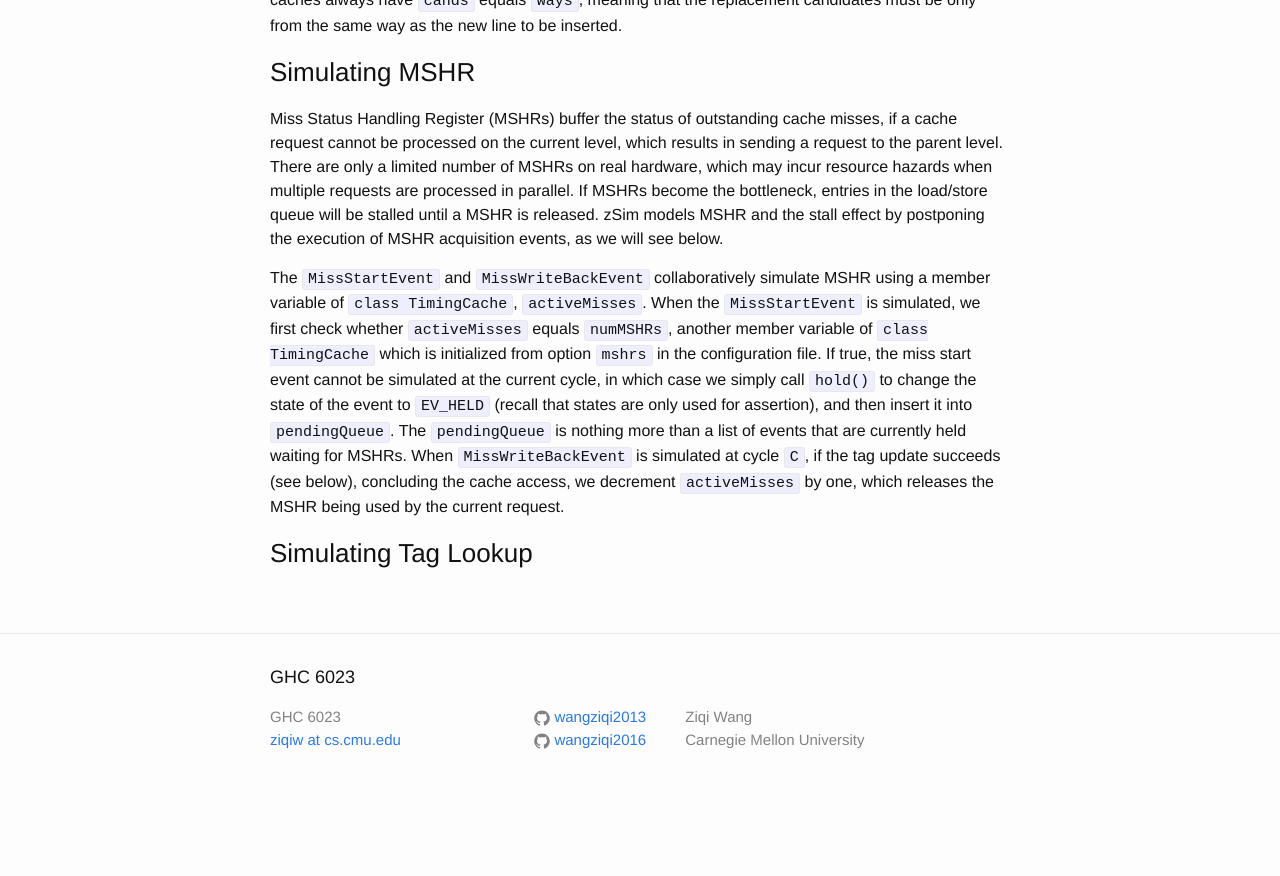
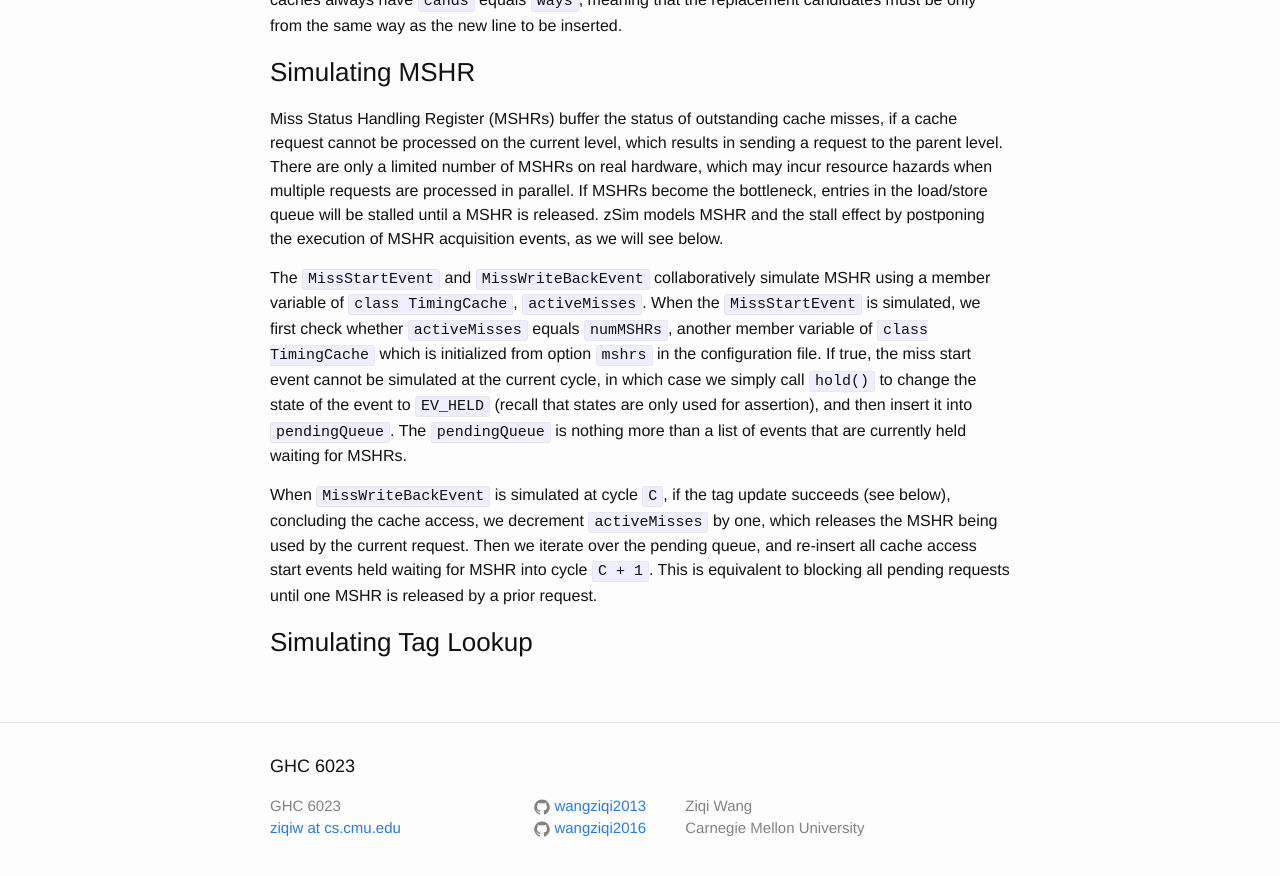
Before and after one commit to wangziqi2013/wangziqi2013.github.io, a Jekyll site: the page built from _posts/2019-01-22-understand-zsim-contention-sim.markdown, in a window 1280 px wide and 900 px high, scrolled down 12428 px. Shown: the top 876 px of the window. Built offline with Jekyll 4.4.1, drawn with Linux system fonts in a browser that asks for light colours; before the commit the page ends 13239 px from its top, so only the background shows below that.

Commit message:
Adding MissWriteBackEvent

```diff
--- a/_posts/2019-01-22-understand-zsim-contention-sim.markdown
+++ b/_posts/2019-01-22-understand-zsim-contention-sim.markdown
@@ -462,8 +462,11 @@ The `MissStartEvent` and `MissWriteBackEvent` collaboratively simulate MSHR usin
 another member variable of `class TimingCache` which is initialized from option `mshrs` in the configuration file. If true,
 the miss start event cannot be simulated at the current cycle, in which case we simply call `hold()` to change the state
 of the event to `EV_HELD` (recall that states are only used for assertion), and then insert it into `pendingQueue`. The
-`pendingQueue` is nothing more than a list of events that are currently held waiting for MSHRs. When `MissWriteBackEvent`
-is simulated at cycle `C`, if the tag update succeeds (see below), concluding the cache access, we decrement `activeMisses`
-by one, which releases the MSHR being used by the current request.
+`pendingQueue` is nothing more than a list of events that are currently held waiting for MSHRs.
+
+When `MissWriteBackEvent` is simulated at cycle `C`, if the tag update succeeds (see below), concluding the cache access,
+we decrement `activeMisses` by one, which releases the MSHR being used by the current request. Then we iterate over
+the pending queue, and re-insert all cache access start events held waiting for MSHR into cycle `C + 1`. This is
+equivalent to blocking all pending requests until one MSHR is released by a prior request.
 
 ### Simulating Tag Lookup
```
